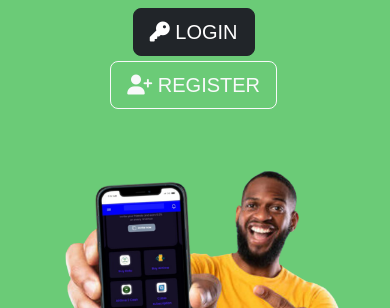
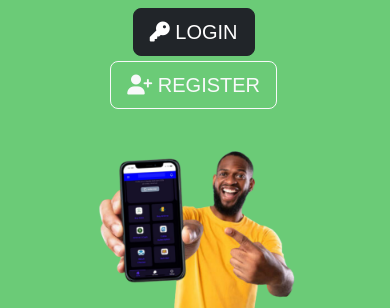
Before and after one commit to HenrySokei/dexsub, a plain HTML site: page index.html in a window 390 px wide. Shown: the part 536-844 px from the top of the page. Drawn offline with nearby package versions, Linux system fonts and the light colour scheme.

Commit message:
3rd upload

```diff
--- a/css/index.css
+++ b/css/index.css
@@ -137,7 +137,8 @@ h3{
         text-align: center;
     }
     .title-image{
-        width: 300px;
+        width: 200px;
+        text-align: center;
     }
 }
 
```
